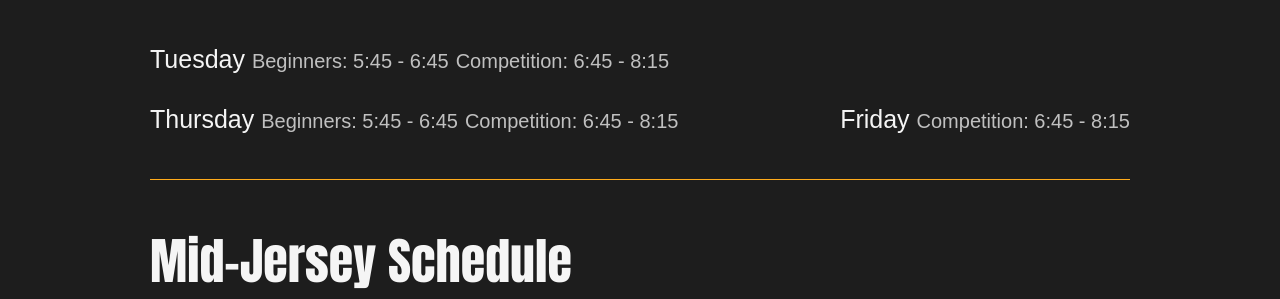
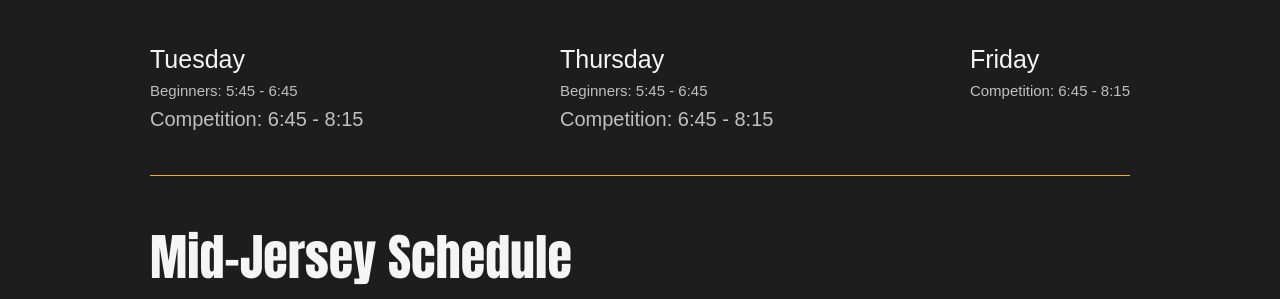
Before and after one commit to evalinaguzikowski/monroejuniorfalconswrestling, a plain HTML site: page schedule.html in a window 1280 px wide. Shown: the part 501-800 px from the top of the page. Drawn offline with Linux system fonts and the light colour scheme.

Commit message:
Refactor contact rows into contact cards

```diff
--- a/schedule.html
+++ b/schedule.html
@@ -41,20 +41,20 @@
 
     <section class="contact-row">
 
-        <div class="contact-name">
-            Tuesday
+        <div class="contact-card">
+            <span class="contact-name">Tuesday</span
             <span class="body-text">Beginners: 5:45 - 6:45</span>
             <span class="body-text">Competition: 6:45 - 8:15</span>
         </div>
 
-        <div class="contact-name">
-            Thursday
+        <div class="contact-card">
+            <span class="contact-name">Thursday</span
             <span class="body-text">Beginners: 5:45 - 6:45</span>
             <span class="body-text">Competition: 6:45 - 8:15</span>
         </div>
 
-        <div class="contact-name">
-            Friday
+        <div class="contact-card">
+            <span class="contact-name">Friday</span
             <span class="body-text">Competition: 6:45 - 8:15</span>
         </div>
 
```
